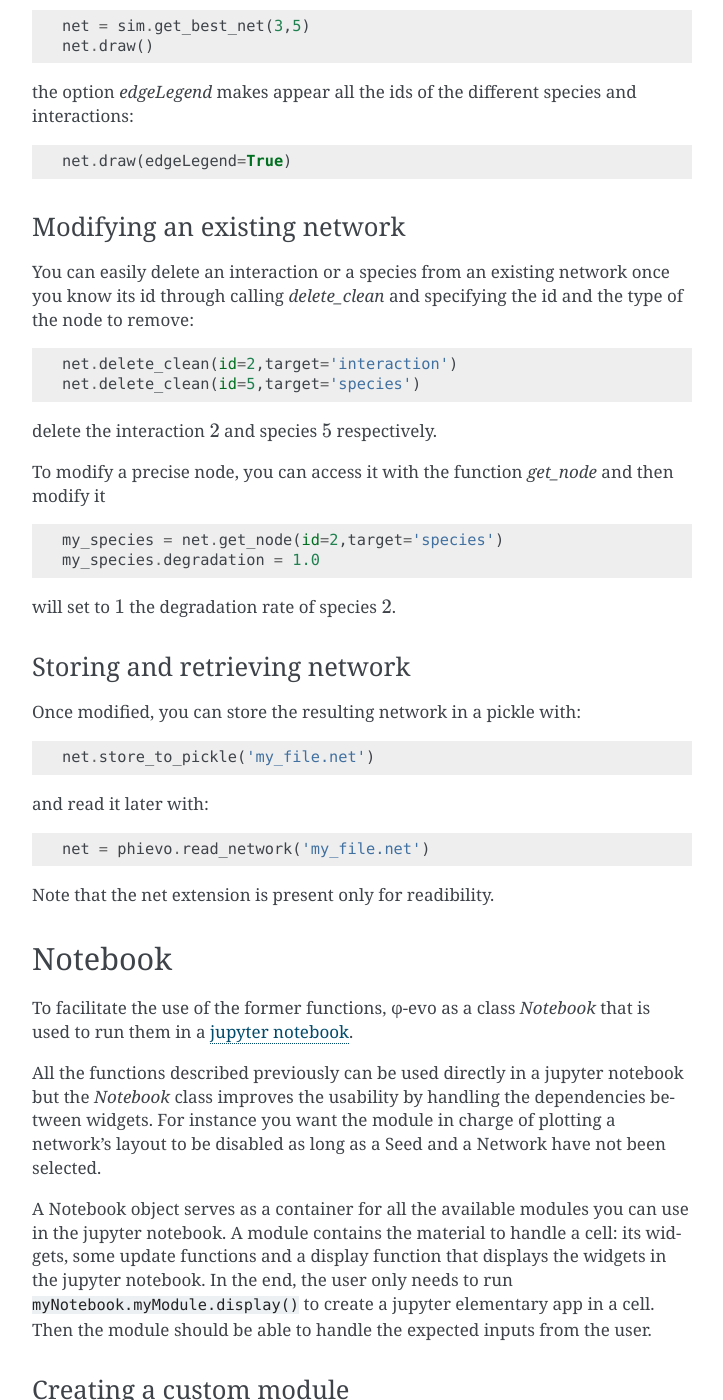
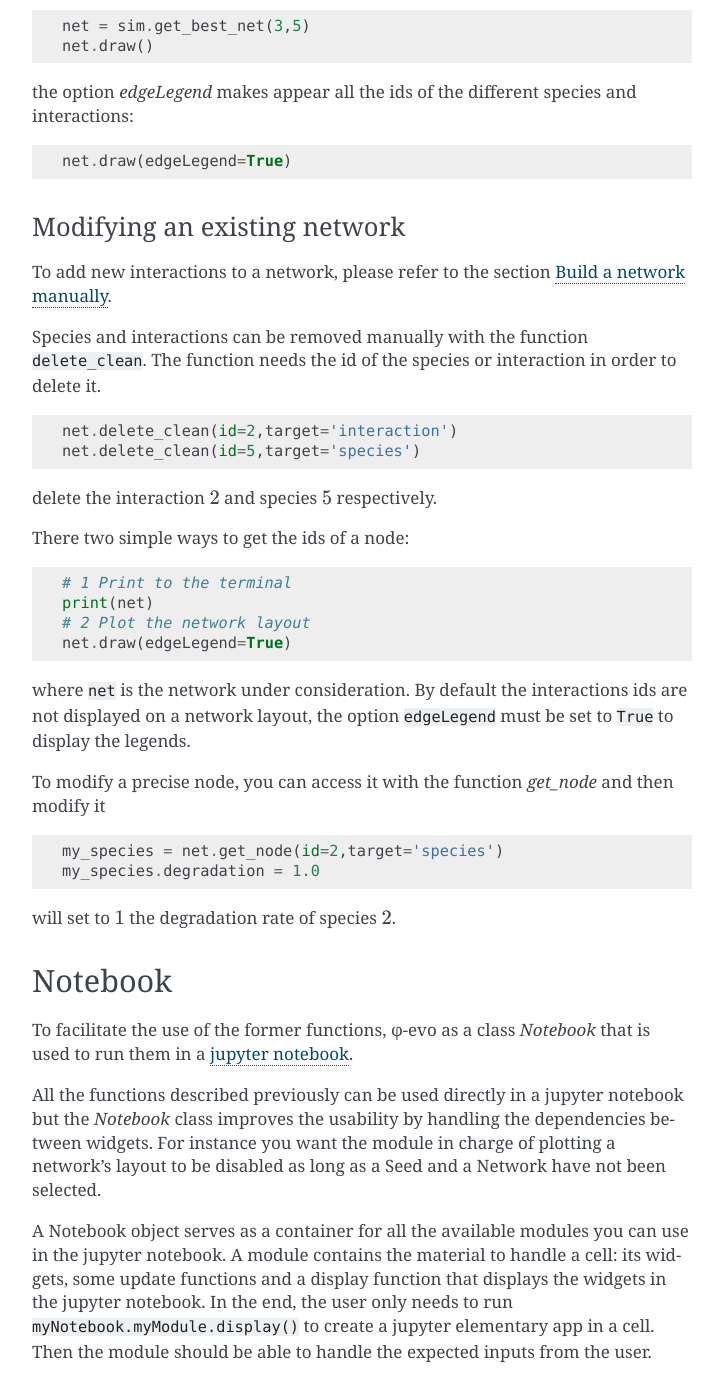
Before and after one commit to phievo/phievo, a Sphinx documentation site: the page built from docs/source/analyse.rst, in a window 1280 px wide and 1400 px high, scrolled down 3930 px. Shown: the whole window, without its empty margins (388-1111 px from the left). Built offline with Sphinx 7.4.7, drawn with Linux system fonts in a browser that asks for light colours; some of the changed text lies outside the part shown.

Commit message:
Update doc delete_clean

```diff
--- a/docs/source/analyse.rst
+++ b/docs/source/analyse.rst
@@ -217,9 +217,13 @@ species and interactions:
 Modifying an existing network
 ~~~~~~~~~~~~~~~~~~~~~~~~~~~~~
 
-You can easily delete an interaction or a species from an existing
-network once you know its id through calling *delete\_clean* and
-specifying the id and the type of the node to remove:
+To add new interactions to a network, please refer to the section `Build
+a network
+manually <create_new_project.html#build-a-network-manually>`__.
+
+Species and interactions can be removed manually with the function
+``delete_clean``. The function needs the id of the species or
+interaction in order to delete it.
 
 .. code:: python
 
@@ -227,6 +231,19 @@ specifying the id and the type of the node to remove:
     net.delete_clean(id=5,target='species')
 
 delete the interaction :math:`2` and species :math:`5` respectively.
+
+There two simple ways to get the ids of a node:
+
+.. code:: python
+
+    # 1 Print to the terminal
+    print(net)
+    # 2 Plot the network layout
+    net.draw(edgeLegend=True)
+
+where ``net`` is the network under consideration. By default the
+interactions ids are not displayed on a network layout, the option
+``edgeLegend`` must be set to ``True`` to display the legends.
 
 To modify a precise node, you can access it with the function
 *get\_node* and then modify it
@@ -237,23 +254,6 @@ To modify a precise node, you can access it with the function
     my_species.degradation = 1.0
 
 will set to :math:`1` the degradation rate of species :math:`2`.
-
-Storing and retrieving network
-~~~~~~~~~~~~~~~~~~~~~~~~~~~~~~
-
-Once modified, you can store the resulting network in a pickle with:
-
-.. code:: python
-
-    net.store_to_pickle('my_file.net')
-
-and read it later with:
-
-.. code:: python
-
-    net = phievo.read_network('my_file.net')
-
-Note that the net extension is present only for readibility.
 
 Notebook
 --------
```
Also changed, not shown: docs/source/analyse.md (+13 -12 lines).
